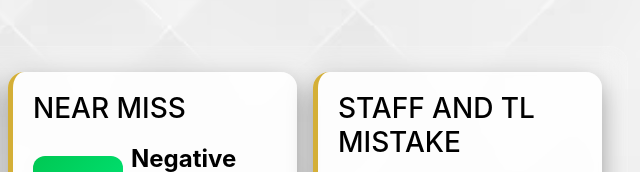
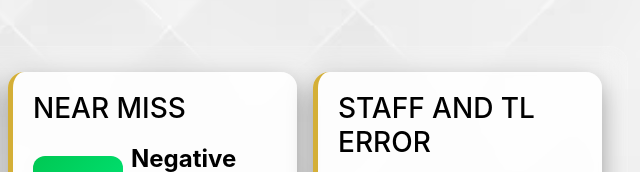
Before and after one commit to airsideOp/airside_web_ppt, a plain HTML site: page index.html in a window 1280 px wide. Shown: the part 4794-4966 px from the top of the page, 640-1280 px from the left. Drawn offline with nearby package versions, Linux system fonts and the light colour scheme; a script that the page names is missing.

Commit message:
updated_code_for_html

```diff
--- a/index.html
+++ b/index.html
@@ -1277,7 +1277,7 @@
                             <div class="col-md-3 col-sm-6">
                                 <div class="kpi-card">
                                     <div class="label-title">
-                                        <h3>Staff and TL Mistake</h3>
+                                        <h3>Staff and TL Error</h3>
                                     </div>
                                     <div class="d-flex align-items-center gap-2">
                                         <span class="metric-badge badge-green metric-value-lg">10</span>
```
